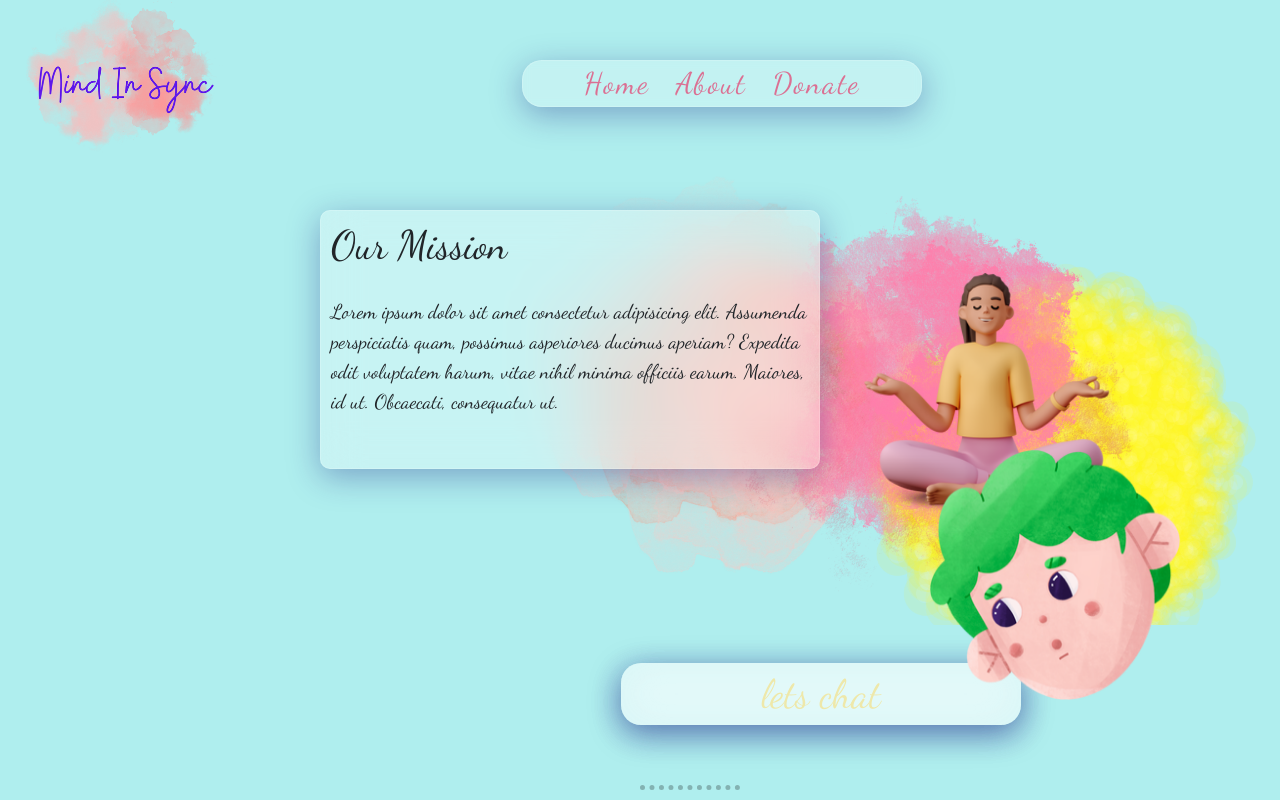
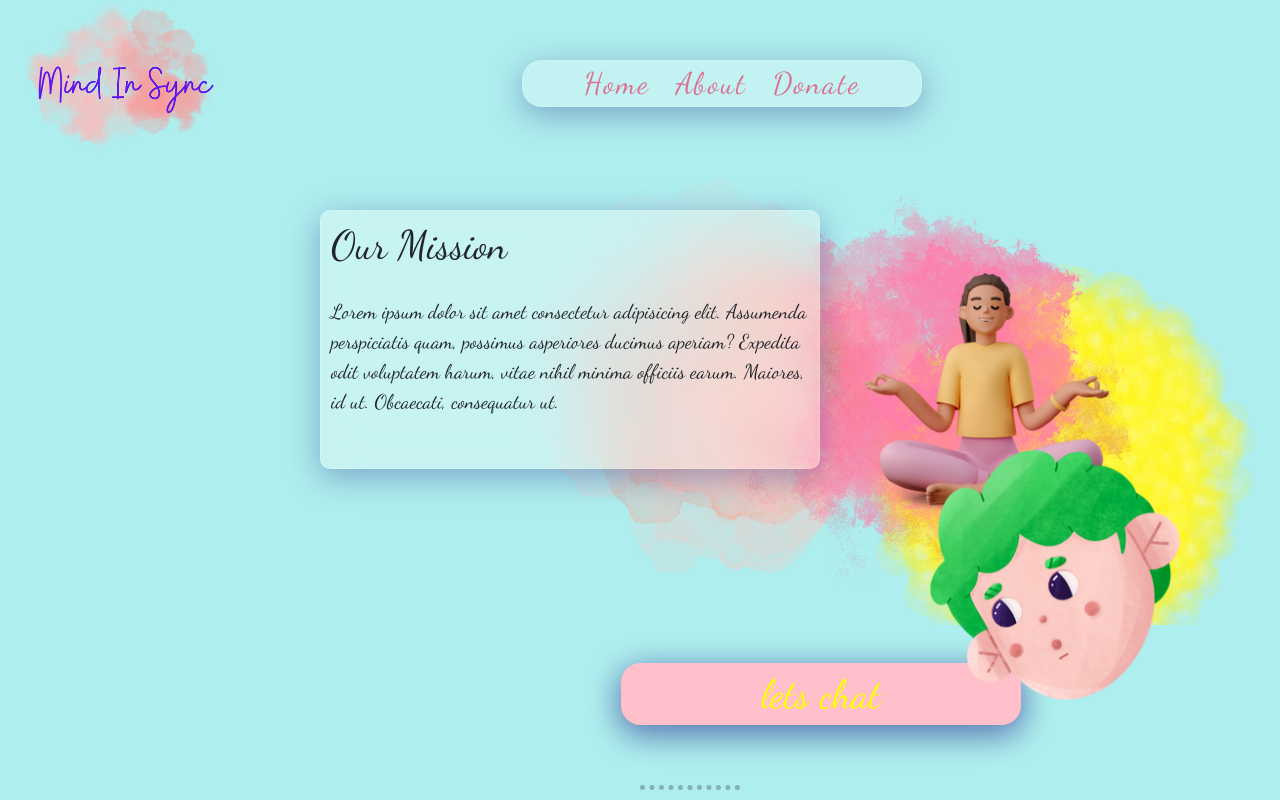
Before and after one commit to ramanjitsingh-hub/Minds-in-Sync, a plain HTML site: page pages/index.html in a window 1280 px wide. Shown: the top 800 px of the page. Drawn offline with nearby package versions, Linux system fonts and the light colour scheme.

Commit message:
chat page file created

```diff
--- a/styles/index_style.css
+++ b/styles/index_style.css
@@ -106,18 +106,18 @@
     height: fit-content;
     border-radius: 20px;
 
-    color: rgb(238, 232, 170);
+    color: yellow;
     font-family: 'Dancing Script', cursive;
     font-size: 40px;
     border: none;
-    background: rgba( 255, 255, 255, 0.3 );
+    background: pink;
     box-shadow: 0 8px 32px 0 rgba( 31, 38, 135, 0.37 );
     backdrop-filter: blur( 20px );
     -webkit-backdrop-filter: blur( 20px );
 
   }
   button:hover {
-    background-color: antiquewhite;
+    background-color: grey;
   }
   button:active {
     background-color: antiquewhite;
```
Also changed, not shown: pages/chat.html (added).
